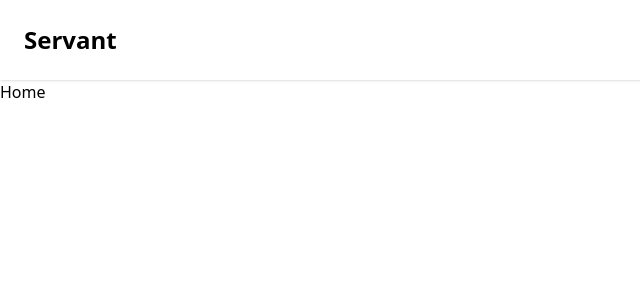
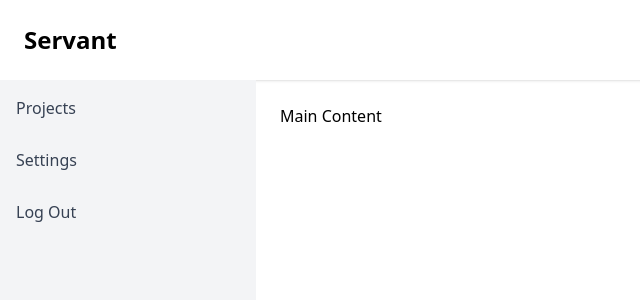
Before and after one commit to Yoni190/servant, a React app in the folder frontend/: page /home in a window 1280 px wide. Shown: the top 300 px of the page, without its empty margins (0-640 px from the left). Built offline with nearby package versions, Linux system fonts and the light colour scheme; the HTML template or start-up script is replaced by a standard one.

Commit message:
Create Sidebar component

```diff
--- /dev/null
+++ b/frontend/src/components/Sidebar.jsx
@@ -0,0 +1,21 @@
+import React from 'react'
+
+const Sidebar = () => {
+  return (
+    <div className="bg-gray-100 w-64 p-4 min-h-screen">
+      <ul className='flex flex-col gap-5'>
+        <li className="mb-2">
+          <a href="#" className="text-gray-700">Projects</a>
+        </li>
+        <li className="mb-2">
+          <a href="#" className="text-gray-700">Settings</a>
+        </li>
+        <li className="mb-2">
+          <a href="#" className="text-gray-700">Log Out</a>
+        </li>
+      </ul>
+    </div>
+  )
+}
+
+export default Sidebar
--- a/frontend/src/pages/Home.jsx
+++ b/frontend/src/pages/Home.jsx
@@ -1,11 +1,15 @@
 import React from 'react'
 import Header from '../components/Header.jsx'
+import Sidebar from '../components/Sidebar.jsx'
 
 const Home = () => {
   return (
     <div>
       <Header />
-      Home
+      <div className="flex">
+        <Sidebar />
+        <main className="flex-1 p-6">Main Content</main>
+      </div>
     </div>
   )
 }
```
